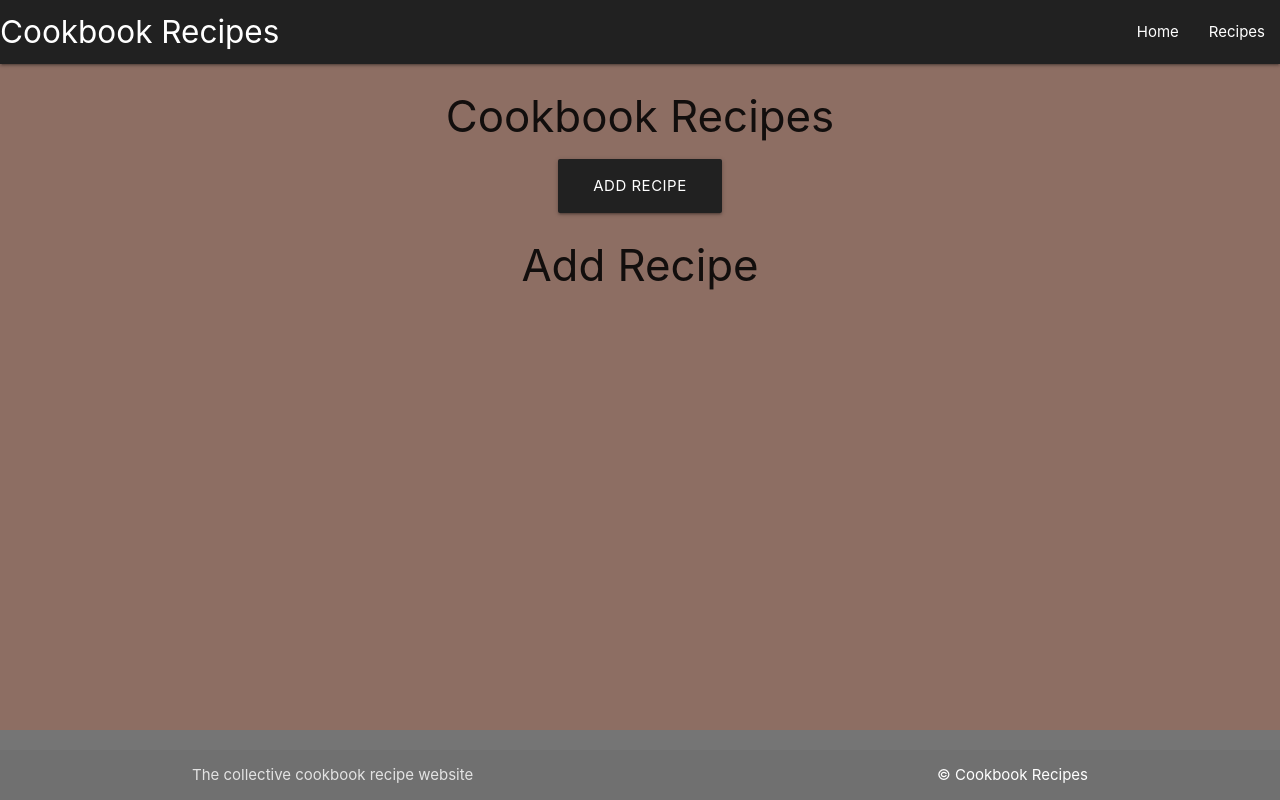
After one commit to A-Gr33n/Milestone-Project-3, a Flask app: page /add_recipe in a window 1280 px wide. The commit adds this page. Run offline with Flask 3, Linux system fonts and the light colour scheme.

Commit message:
add_recipe file added

```diff
--- a/taskmanager/routes.py
+++ b/taskmanager/routes.py
@@ -9,3 +9,7 @@ def home():
 @app.route("/recipes")
 def recipes():
     return render_template("recipes.html")
+
+@app.route("/add_recipe", methods=["GET", "POST"])
+def add_recipe():
+    return render_template("add_recipe.html")
--- /dev/null
+++ b/taskmanager/templates/add_recipe.html
@@ -0,0 +1,6 @@
+{% extends "index.html" %}
+{% block content %}
+
+<h3 class="center-align">Add Recipe</h3>
+
+{% endblock %}
--- a/taskmanager/templates/index.html
+++ b/taskmanager/templates/index.html
@@ -31,11 +31,13 @@
 
     <main class="container">
       <h3 class="center-align">Cookbook Recipes</h3>
-
-      <a class="btn-large light-blue darken-2 center-align">Add Recipe
+        <div class="row">
+          <div class="col s12 center-align">
+      <a href="{{ url_for('add_recipe')}}" class="btn-large  grey darken-4 center-align ">Add Recipe
         <i class="fas fa-plus-square right"></i>
       </a>
-
+        </div>
+     </div>
 
         {% block content %}
         {% endblock %}
```
Also changed, not shown: taskmanager/templates/recipes.html (+37 -3 lines).
